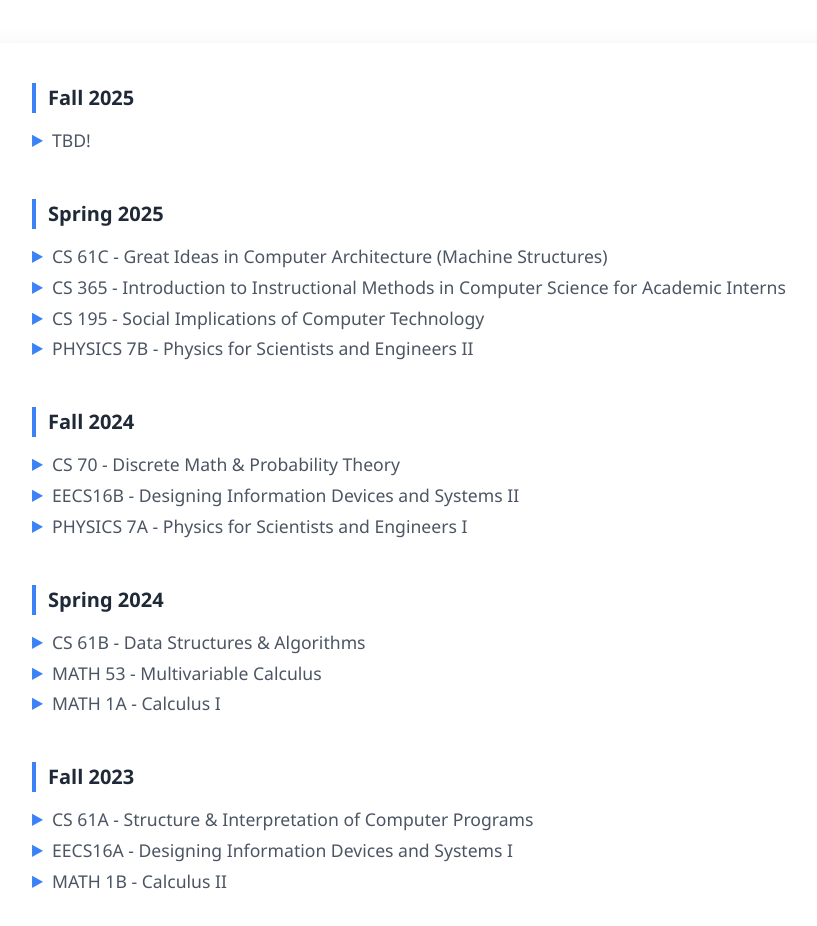
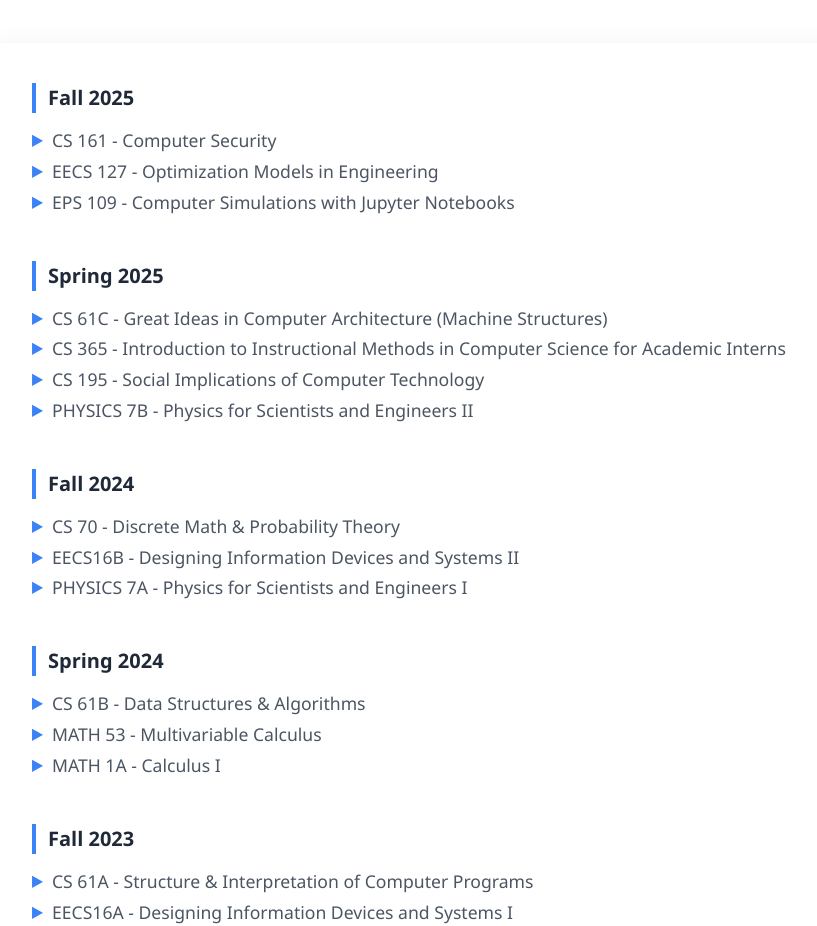
Before and after one commit to Devansh-Ojha/personal-website, a React (Vite) app: page / in a window 1280 px wide. Shown: the part 1083-2009 px from the top of the page, without its empty margins (176-993 px from the left). Built offline with nearby package versions, Linux system fonts and the light colour scheme.

Commit message:
course uP

```diff
--- a/src/components/Coursework.jsx
+++ b/src/components/Coursework.jsx
@@ -4,7 +4,9 @@ import "../assets/css/Coursework.css";
 const courseworkData = [
   {
     semester: "Fall 2025",
-    courses: ["TBD!"],
+    courses: ["CS 161 - Computer Security" ,
+              "EECS 127 - Optimization Models in Engineering",
+              "EPS 109 - Computer Simulations with Jupyter Notebooks"],
   },
   {
     semester: "Spring 2025",
```
